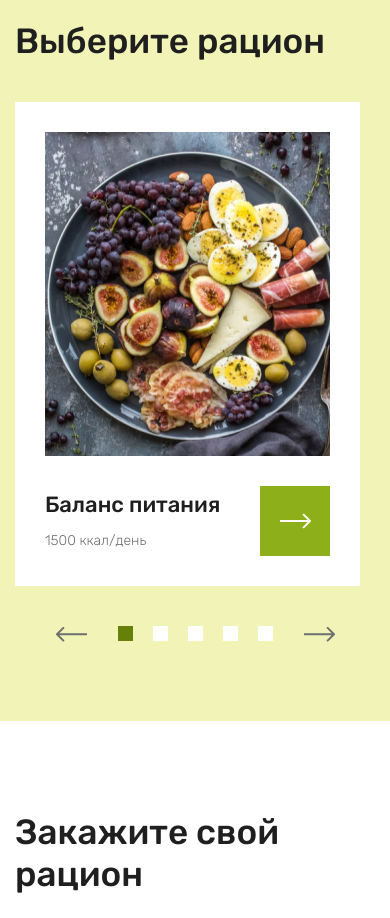
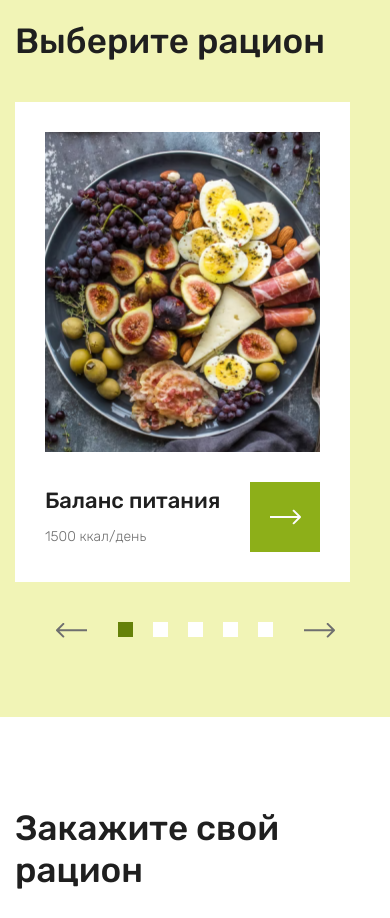
Before and after one commit to t-skoro/food-healthy, a plain HTML site: page index.html in a window 390 px wide. Shown: the part 1020-1938 px from the top of the page. Drawn offline with nearby package versions, Linux system fonts and the light colour scheme; some packages are replaced by stand-ins of ours; a script that the page names is missing.

Commit message:
Cards mobile

```diff
--- a/css/main.css
+++ b/css/main.css
@@ -324,7 +324,7 @@ p {
 
 .card-img-2 {
     background-image: url('../img/card/image-2.png');
-    background-position: 37% 29%;
+    background-position: 40% 29%;
 }
 
 .card-img-3 {
@@ -398,7 +398,7 @@ p {
 }
 
 .owl-carousel .owl-stage {
-   margin: 40px 0 30px;
+    margin: 40px 0 30px;
 }
 
 .offer {
--- a/css/media.css
+++ b/css/media.css
@@ -239,12 +239,12 @@
     }
 
     .products__card-item {
-        width: 345px;
+        width: 335px;
     }
 
     .products__card-img {
-        width: 285px;
-        height: 324px;
+        width: 275px;
+        height: 320px;
     }
 
     .owl-carousel .owl-stage {
```
